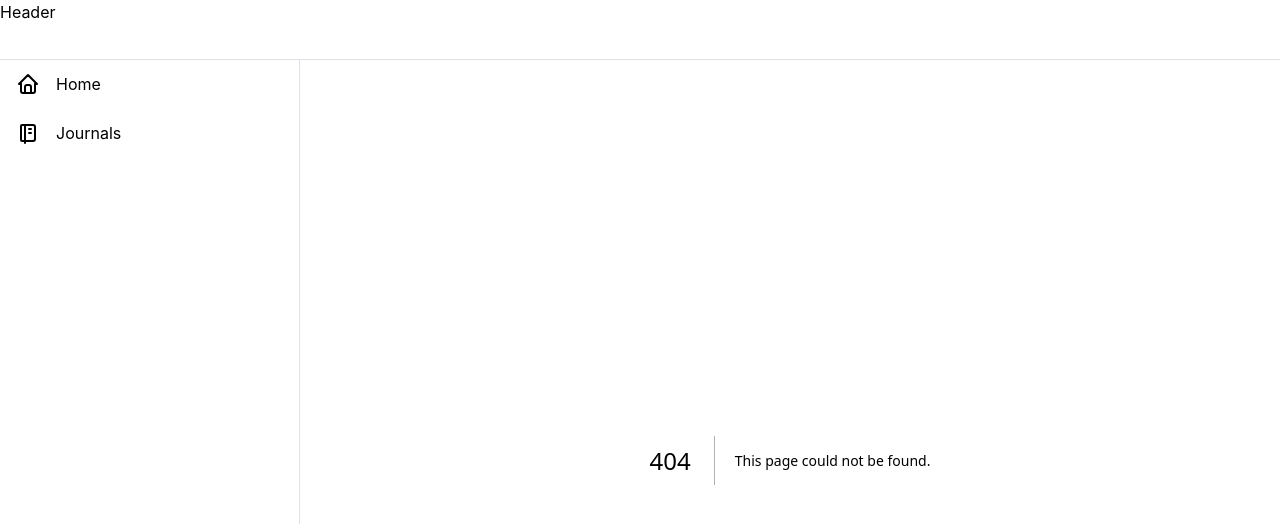
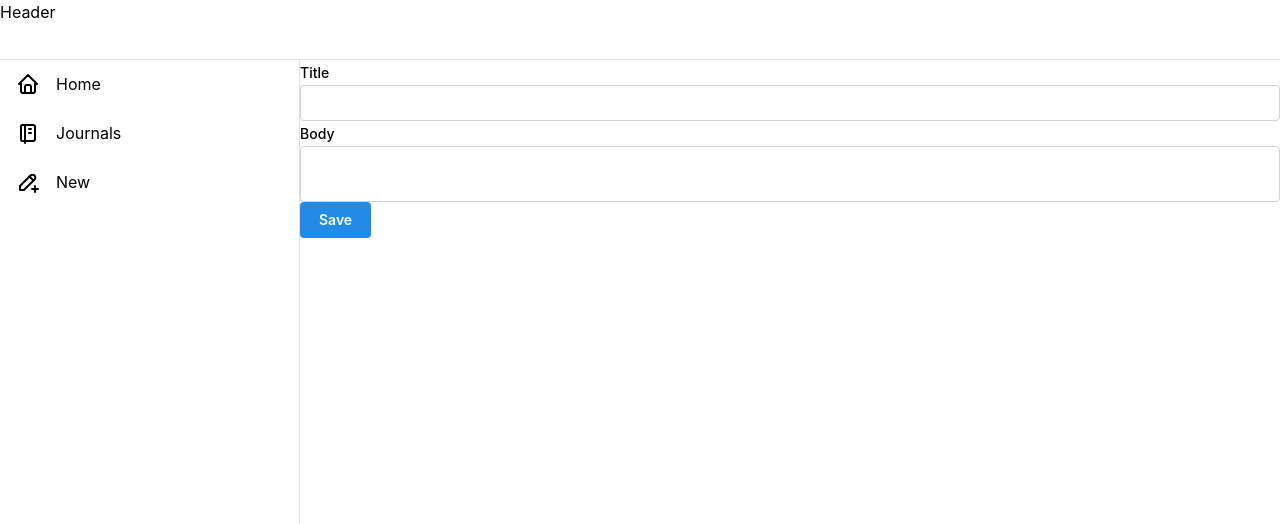
Before and after one commit to matteoaricci/journal-fe, a Next.js app: page /journals/new in a window 1280 px wide. Before the commit this address had no page. Shown: the top 524 px of the page. Built offline with nearby package versions, Linux system fonts and the light colour scheme.

Commit message:
created form page and added link

```diff
--- a/package.json
+++ b/package.json
@@ -10,6 +10,7 @@
   },
   "dependencies": {
     "@mantine/core": "^7.11.2",
+    "@mantine/form": "^7.11.2",
     "@mantine/hooks": "^7.11.2",
     "@tabler/icons-react": "^3.11.0",
     "next": "14.2.5",
--- /dev/null
+++ b/src/app/journals/new/page.tsx
@@ -0,0 +1,32 @@
+"use client";
+import { useForm } from "@mantine/form";
+import { TextInput, Textarea, Button } from "@mantine/core";
+
+export default function page() {
+  const form = useForm({
+    mode: "uncontrolled",
+    initialValues: {
+      title: "",
+      body: "",
+    },
+
+    validate: {
+      title: (value) => (value.length === 0 ? "Title is required" : null),
+    },
+  });
+  return (
+    <form onSubmit={form.onSubmit(console.log)}>
+      <TextInput
+        label="Title"
+        key={form.key("title")}
+        {...form.getInputProps("title")}
+      />
+      <Textarea
+        label="Body"
+        key={form.key("body")}
+        {...form.getInputProps("body")}
+      />
+      <Button type="submit">Save</Button>
+    </form>
+  );
+}
--- a/src/components/Shell/Shell.tsx
+++ b/src/components/Shell/Shell.tsx
@@ -5,7 +5,7 @@ import {
   AppShellNavbar,
   Flex,
 } from "@mantine/core";
-import { IconHome, IconNotebook } from "@tabler/icons-react";
+import { IconHome, IconNotebook, IconPencilPlus } from "@tabler/icons-react";
 import Link from "next/link";
 import classes from "./Shell.module.css";
 
@@ -14,6 +14,7 @@ type Props = { children: React.ReactNode };
 const navData = [
   { desc: "Home", icon: IconHome, href: "/dashboard" },
   { desc: "Journals", icon: IconNotebook, href: "/journals" },
+  { desc: "New", icon: IconPencilPlus, href: "/journals/new" },
 ];
 
 export default function Shell({ children }: Props) {
```
Also changed, not shown: 1 other file (tests, documents, lock files or other folders).
